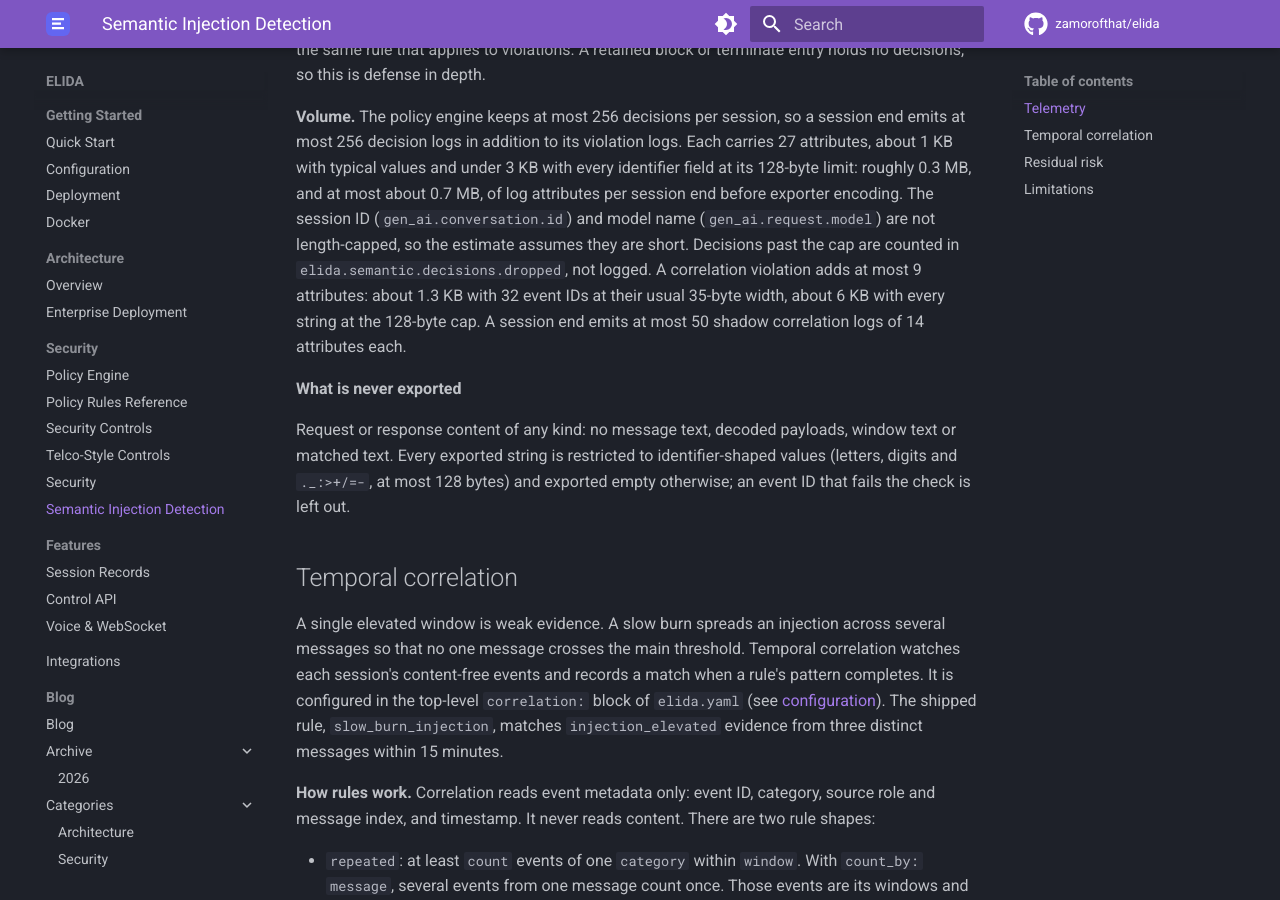
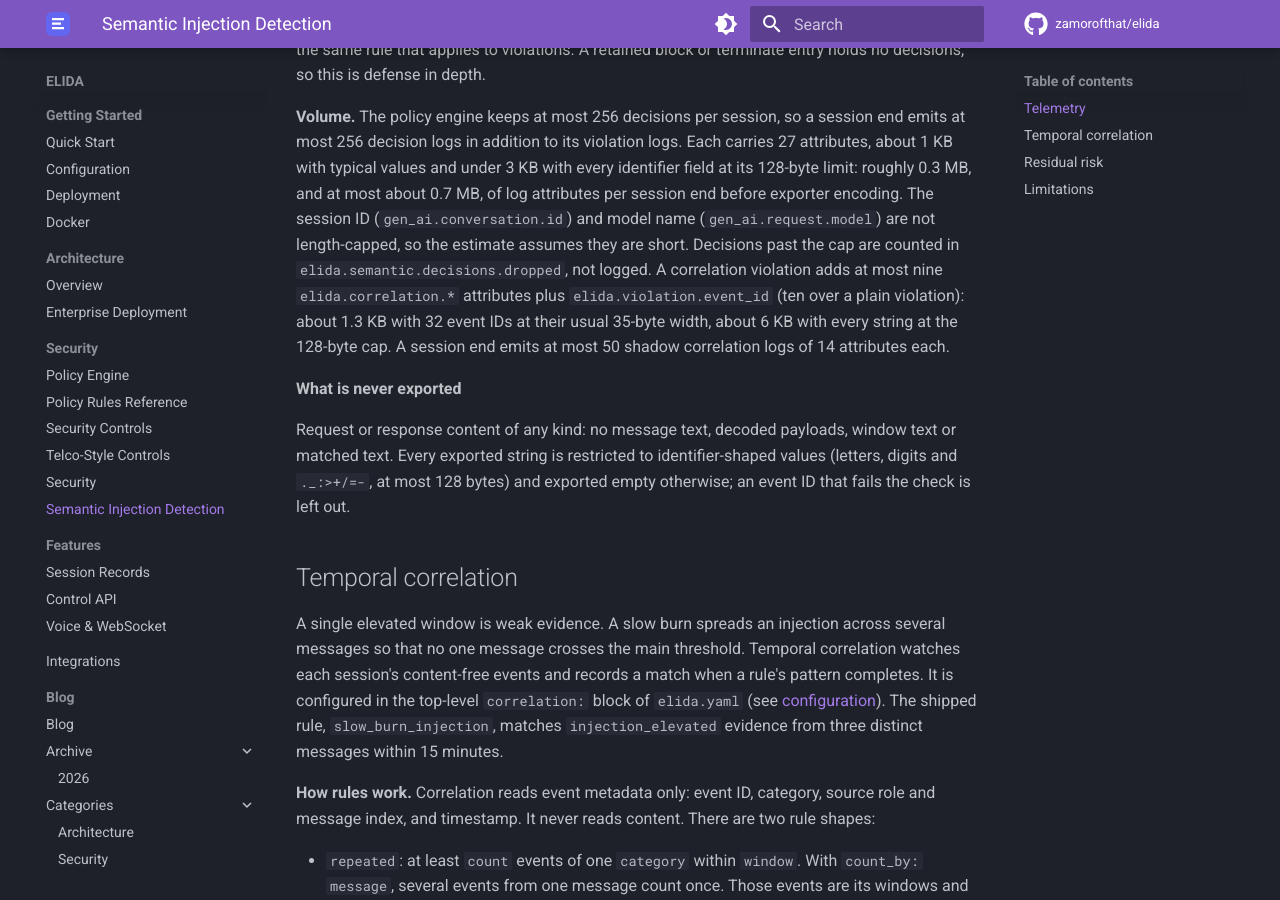
Before and after one commit to zamorofthat/elida, an MkDocs documentation site: the page built from docs/semantic-detection.md, in a window 1280 px wide and 900 px high, scrolled down 1648 px. Built offline with MkDocs 1.6.1 and Material for MkDocs 9.7.7, drawn with Linux system fonts in a browser that asks for light colours; comment, search, counter and statistics services are not loaded.

```diff
--- a/docs/semantic-detection.md
+++ b/docs/semantic-detection.md
@@ -81,7 +81,9 @@ encoding. The session ID (`gen_ai.conversation.id`) and model name
 (`gen_ai.request.model`) are not length-capped, so the estimate assumes they
 are short.
 Decisions past the cap are counted in `elida.semantic.decisions.dropped`, not
-logged. A correlation violation adds at most 9 attributes: about 1.3 KB with
+logged. A correlation violation adds at most nine `elida.correlation.*`
+attributes plus `elida.violation.event_id` (ten over a plain violation):
+about 1.3 KB with
 32 event IDs at their usual 35-byte width, about 6 KB with every string at
 the 128-byte cap. A session end emits at most 50 shadow correlation logs of
 14 attributes each.
```
Also changed, not shown: docs/api.md (+5 -1 lines).
